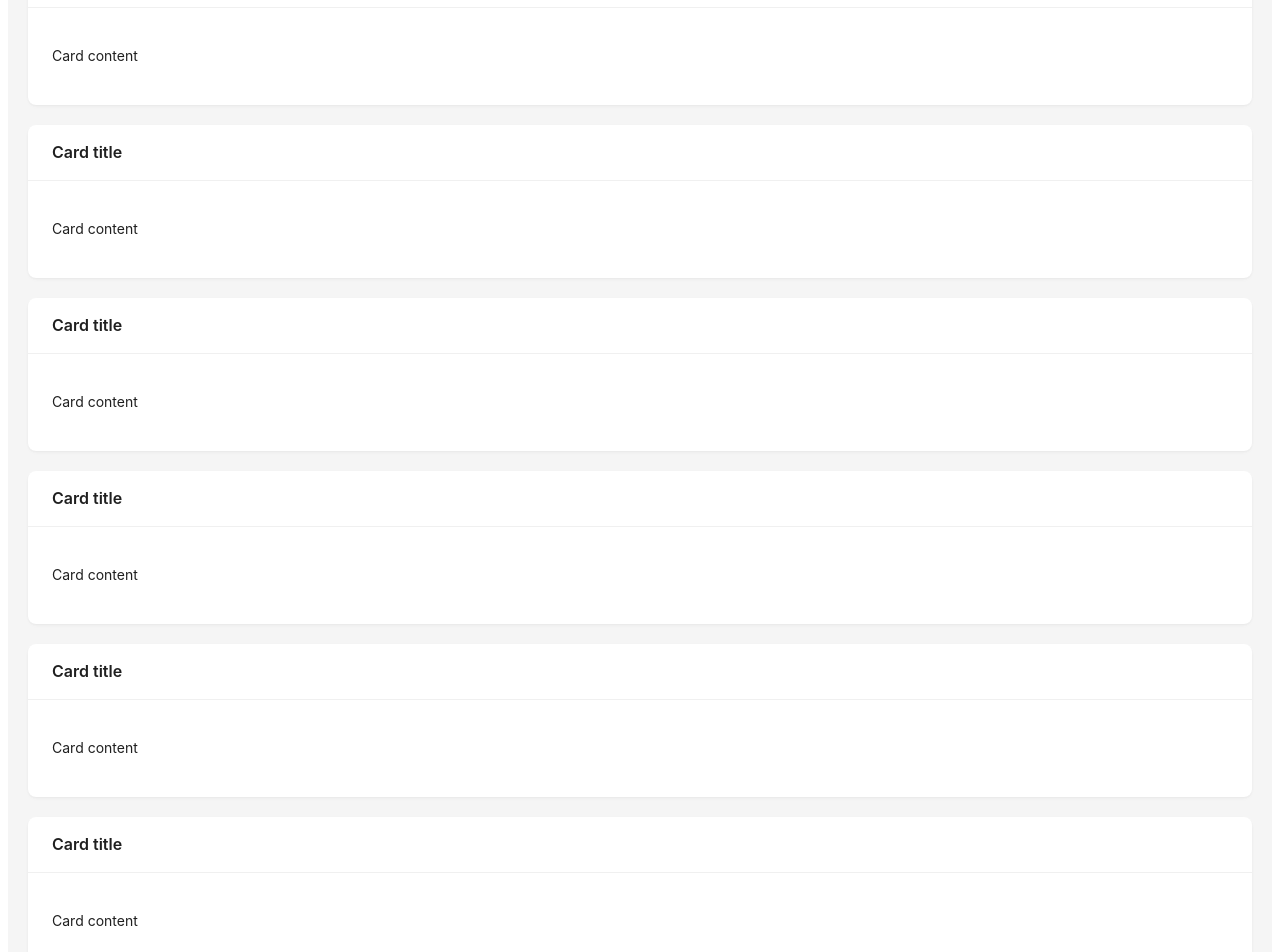
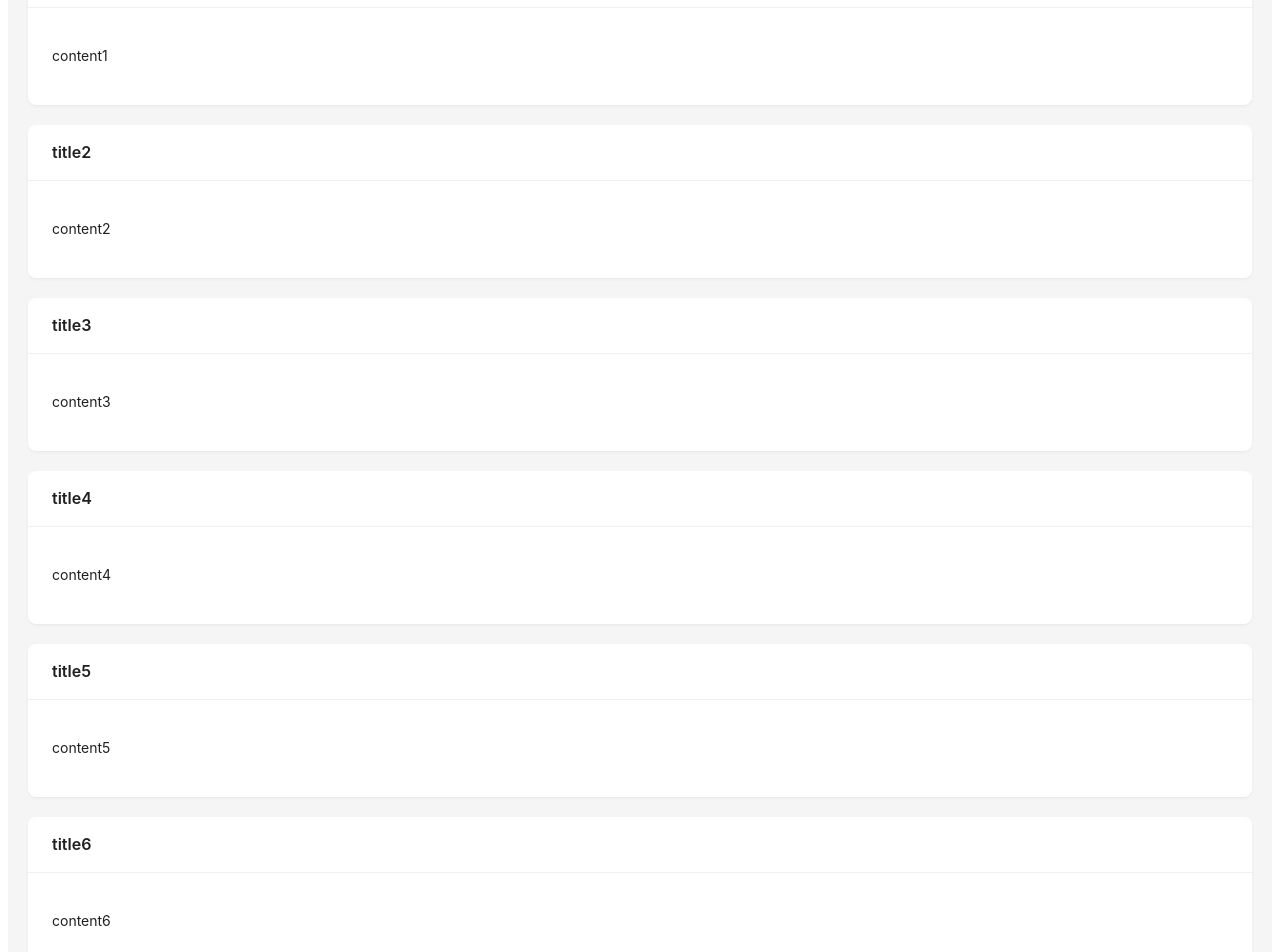
Before and after one commit to metathink/pwa-rcp, a React (Vite) app: page / in a window 1280 px wide. Shown: the part 140-1092 px from the top of the page. Built offline with nearby package versions, Linux system fonts and the light colour scheme.

Commit message:
fixed map card

```diff
--- a/src/App.tsx
+++ b/src/App.tsx
@@ -10,6 +10,19 @@ const items = [
   { key: '2', label: 'Tags' },
   { key: '3', label: 'Item' },
 ];
+
+const cardTestData = [
+  { title: "title1", content: "content1" },
+  { title: "title2", content: "content2" },
+  { title: "title3", content: "content3" },
+  { title: "title4", content: "content4" },
+  { title: "title5", content: "content5" },
+  { title: "title6", content: "content6" },
+  { title: "title7", content: "content7" },
+  { title: "title8", content: "content8" },
+  { title: "title9", content: "content9" },
+  { title: "title10", content: "content10" },
+]
 
 const onSearch = () => {
 
@@ -31,36 +44,16 @@ const App: React.FC = () => {
         />
       </Header>
       <Content style={{ padding: '0 20px' }}>
-        <Card title="Card title"
-          bordered={false}
-          style={{ width: "100%", margin: '20px auto' }}>
-          <p>Card content</p>
-        </Card>
-        <Card title="Card title"
-          bordered={false}
-          style={{ width: "100%", margin: '20px auto' }}>
-          <p>Card content</p>
-        </Card>
-        <Card title="Card title"
-          bordered={false}
-          style={{ width: "100%", margin: '20px auto' }}>
-          <p>Card content</p>
-        </Card>
-        <Card title="Card title"
-          bordered={false}
-          style={{ width: "100%", margin: '20px auto' }}>
-          <p>Card content</p>
-        </Card>
-        <Card title="Card title"
-          bordered={false}
-          style={{ width: "100%", margin: '20px auto' }}>
-          <p>Card content</p>
-        </Card>
-        <Card title="Card title"
-          bordered={false}
-          style={{ width: "100%", margin: '20px auto' }}>
-          <p>Card content</p>
-        </Card>
+        {cardTestData.map((card, index) => (
+          <Card
+            key={index}
+            title={card.title}
+            bordered={false}
+            style={{ width: "100%", margin: '20px auto' }}
+          >
+            <p>{card.content}</p>
+          </Card>
+        ))}
       </Content>
       <Footer style={{ textAlign: 'center' }}>
       </Footer>
```
